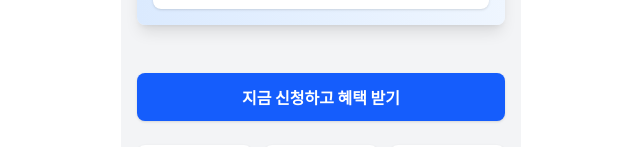
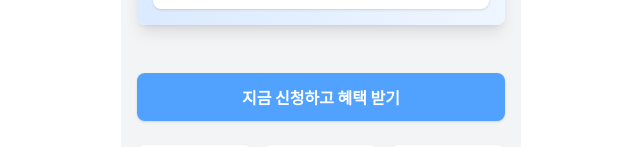
Before and after one commit to yuyu-kor/event-landingpage, a React (Vite) app: page / in a window 1280 px wide. Shown: the part 1888-2035 px from the top of the page, without its empty margins (319-959 px from the left). Built offline with nearby package versions, Linux system fonts and the light colour scheme; a web font is replaced by a local one.

Commit message:
Feat: 최종 디자인

```diff
--- a/src/App.jsx
+++ b/src/App.jsx
@@ -174,7 +174,7 @@ function App() {
 
         {/* CTA & Summary Cards */}
         <section className="space-y-6">
-          <button className="w-full py-3 bg-blue-600 text-white font-bold rounded-lg shadow hover:bg-blue-700 transition text-base">
+          <button className="w-full py-3 bg-blue-400 text-white font-bold rounded-lg shadow hover:bg-blue-500 transition text-base">
             지금 신청하고 혜택 받기
           </button>
           <div className="grid grid-cols-1 sm:grid-cols-3 gap-3 mb-[180px]">
```
